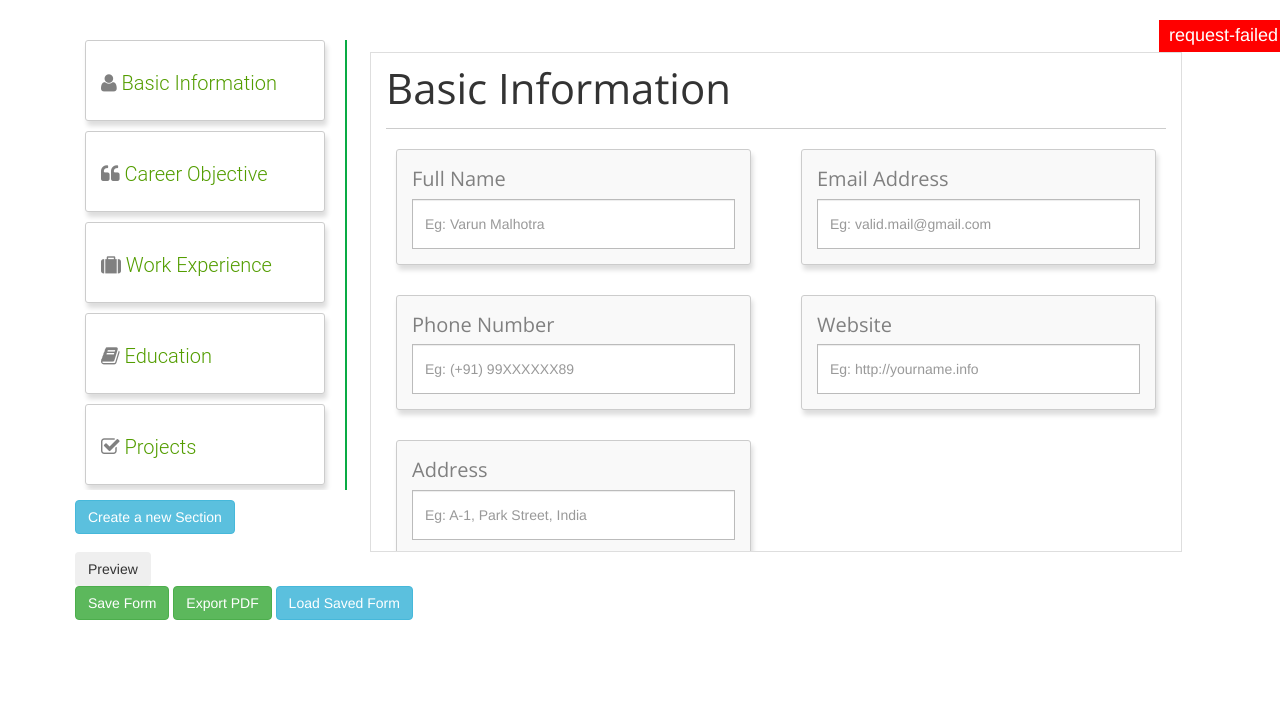
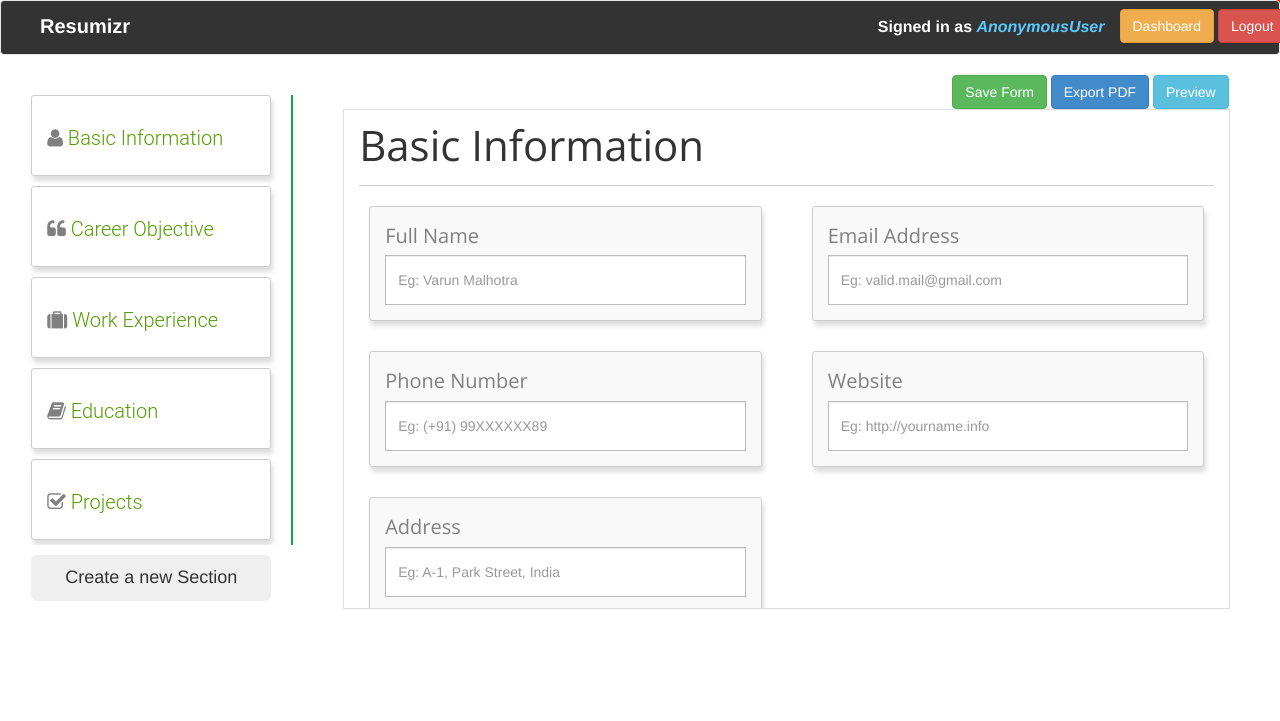
Before and after one commit to softvar/resumizr, a Django app: template templates/cv/generateform.html in a window 1280 px wide. Shown: the top 721 px of the page. Run offline with Django 3.2, Linux system fonts and the light colour scheme; the template is opened without the code that fills it, so the values that code supplies are empty; some libraries are stand-ins or nearby versions.

Commit message:
Changing layout, adding heade and many utility buttons

```diff
--- a/templates/cv/generateform.html
+++ b/templates/cv/generateform.html
@@ -3,8 +3,25 @@
 <!-- ajax progress bar -->
 <div class="progress-bar"></div>
 <button type="button" class="btn btn-lg btn-primary refresh" id="refresh">Refresh Genius</button>
+<header>
+    <nav class="navbar navbar-default" role="navigation" style="background:#333;">
+   <div class="navbar-header">
+      <a class="navbar-brand" href="#" style="color:#fff;font-weight:bold;font-size:20px;margin-left:20%;">Resumizr</a>
+   </div>
+   <div class="pull-right" style="margin-right:-10%;">
+      <p class="navbar-text" style="color:#fff;font-weight:bold;font-size:16px;">Signed in as <span style="color:#5ac9fc;font-style:italic;">{{user}}</span></p>
+      <a href="/user/dashboard" class="btn btn-warning" style="margin-top:8px;">Dashboard</a>
+      <a href="#" class="btn btn-danger" style="margin-top:8px;">Logout</a>
+   </div>
+</nav>
+</header>
+<div class="belowbar pull-right">
+	<button id="save" class="btn btn-success save--form">Save Form</button>
+	<input type="submit" value="Export PDF" class="btn btn-primary cv-write" />
+	<button type="submit" id="preview" class="btn btn-info">Preview</button>
+</div>
 
-	<div class="container">
+	<div class="container" style="width:99.8%;">
 
 		<!-- Modal -->
 		<div class="modal fade" id="myModal" tabindex="-1" role="dialog" aria-labelledby="myModalLabel" aria-hidden="true">
@@ -52,10 +69,10 @@
 			   <section class="field-card"><li class="sortable-tab--field" href="#6" data-toggle="tab"><i style="color:gray" class="fa fa-star"></i> Skills</li></section>
 			   <section class="field-card"><li class="sortable-tab--field" href="#7" data-toggle="tab"><i style="color:gray" class="fa fa-certificate"></i> Achievements</li></section>
 			</ul>
-			<button class="btn btn-info add--section">Create a new Section</button>
+			<button class="btn btn-lg add--section" style="margin-left:10px;width:240px;">Create a new Section</button>
 		  </div>
 
-		  <div class="col-md-9 cv-form-fill" style="width:70%;height:500px; margin-left:20px;overflow:auto">
+		  <div class="col-md-9 cv-form-fill" style="width:70%;height:500px; margin-left:20px;overflow:auto;">
 
 		  	<div class="tab-content">
 				<div class="tab-pane active" id="1">
@@ -358,15 +375,9 @@
 		  </div>
 		</div>
 
-
-
-			<button type="submit" id="preview" class="btn">Preview</button>
 		</form>
 		<br/>
-		<button id="save" class="btn btn-success save--form">Save Form</button>
-		<input type="submit" value="Export PDF" class="btn btn-success cv-write" />
-		<button class="btn btn-info prefill--form">Load Saved Form</button>
-      </div>
+
 
 
 		<!-- <br/ >
--- a/templates/dashboard/index.html
+++ b/templates/dashboard/index.html
@@ -16,10 +16,10 @@
 <header>
     <nav class="navbar navbar-default" role="navigation">
    <div class="navbar-header">
-      <a class="navbar-brand" href="#" style="color:#222828;font-weight:bold;font-size:20px;margin-left:20%;">Resumizr</a>
+      <a class="navbar-brand" href="#" style="color:#fff;font-weight:bold;font-size:20px;margin-left:20%;">Resumizr</a>
    </div>
    <div class="pull-right" style="margin-right:2%;">
-      <p class="navbar-text" style="color:#222828;font-weight:bold;font-size:16px;">Signed in as {{user}}</p>
+      <p class="navbar-text" style="color:#fff;font-weight:bold;font-size:16px;">Signed in as <span style="color:#5ac9fc;font-style:italic;">{{user}}</span></p>
       <a href="#" class="btn btn-danger" style="margin-top:8px;">Logout</a>
    </div>
 </nav>
```
